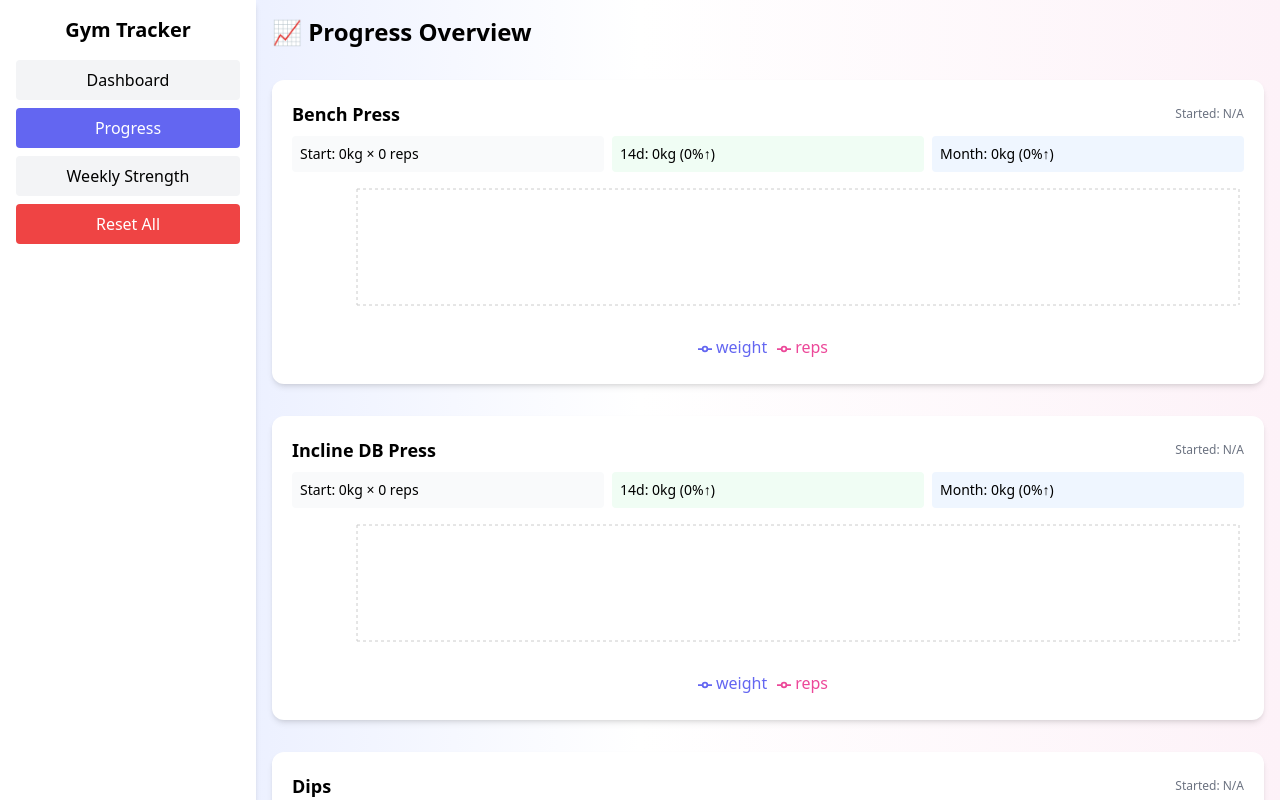
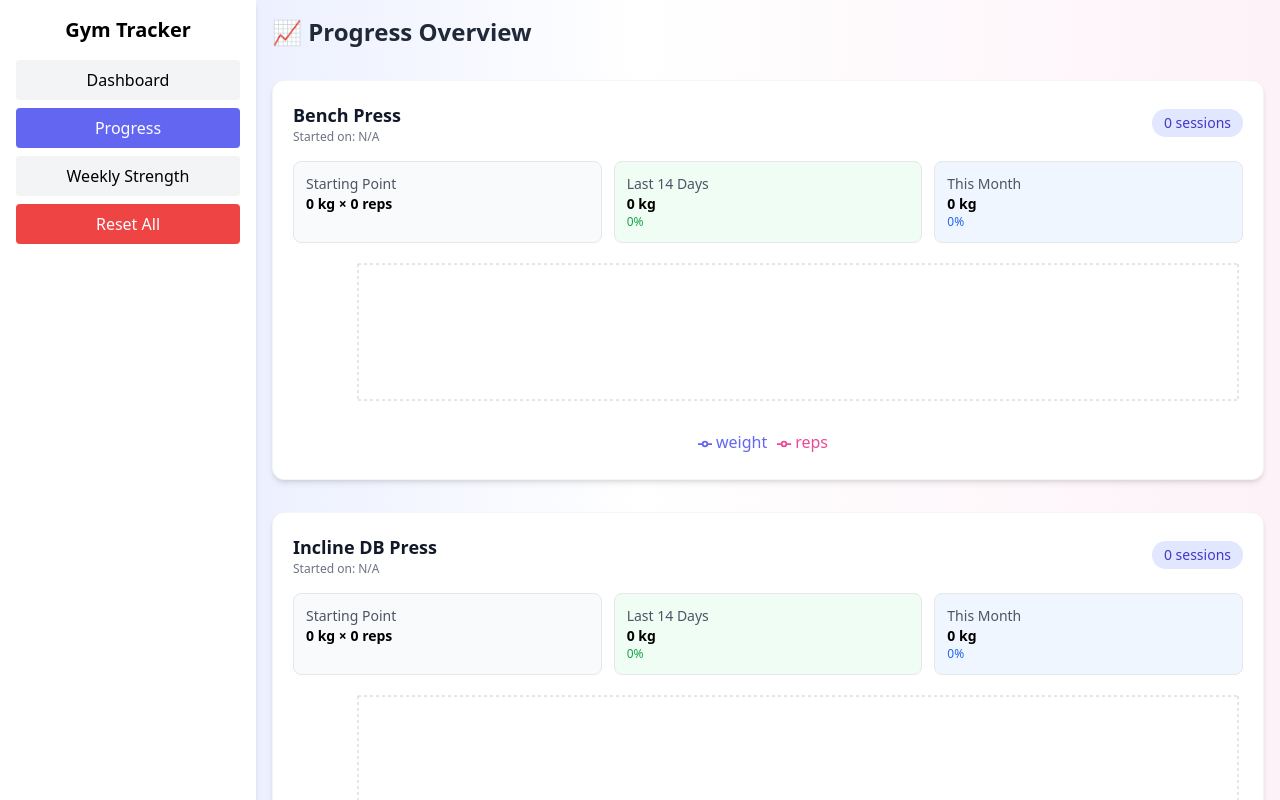
Before and after one commit to Ammar-Hus/gym-tracker1, a React (Create React App) app: page / in a window 1280 px wide. Both pictures are taken after a click on the button "Progress". Shown: the top 800 px of the page. Built offline with nearby package versions, Linux system fonts and the light colour scheme; the HTML template or start-up script is replaced by a standard one.

Commit message:
Update App.jsx

```diff
--- a/src/App.jsx
+++ b/src/App.jsx
@@ -117,19 +117,48 @@ export default function App(){
         {/* Progress */}
         {tab==='progress' && (
           <div className="space-y-8">
-            <div className="text-2xl font-bold">📈 Progress Overview</div>
-            {progressSummary.map(item=>(
-              <div key={item.exercise} className="p-5 rounded-xl bg-white shadow-md hover:shadow-lg transition">
-                <div className="flex justify-between items-center mb-2">
-                  <div className="font-semibold text-lg">{item.exercise}</div>
-                  <span className="text-xs text-gray-500">Started: {item.first.date || 'N/A'}</span>
+            <div className="text-2xl font-bold mb-6 text-gray-800">📈 Progress Overview</div>
+
+            {progressSummary.map(item => (
+              <div
+                key={item.exercise}
+                className="p-5 rounded-xl bg-white shadow-md hover:shadow-lg transition border border-gray-100"
+              >
+                {/* Header */}
+                <div className="flex justify-between items-center mb-4">
+                  <div>
+                    <div className="font-semibold text-lg text-gray-900">{item.exercise}</div>
+                    <div className="text-xs text-gray-500">Started on: {item.first.date || 'N/A'}</div>
+                  </div>
+                  <div className="text-sm px-3 py-1 rounded-full bg-indigo-100 text-indigo-700 font-medium">
+                    {item.avgMonth.count || 0} sessions
+                  </div>
                 </div>
-                <div className="grid grid-cols-1 sm:grid-cols-3 gap-2 text-sm mb-3">
-                  <div className="p-2 bg-gray-50 rounded">Start: {item.first.weight}kg × {item.first.reps} reps</div>
-                  <div className="p-2 bg-green-50 rounded">14d: {item.avg14.avgWeight}kg ({item.pct14 || 0}%↑)</div>
-                  <div className="p-2 bg-blue-50 rounded">Month: {item.avgMonth.avgWeight}kg ({item.pctMonth || 0}%↑)</div>
+
+                {/* Stats Grid */}
+                <div className="grid grid-cols-1 sm:grid-cols-3 gap-3 text-sm mb-4">
+                  <div className="p-3 rounded-lg bg-gray-50 border">
+                    <div className="text-gray-600">Starting Point</div>
+                    <div className="font-semibold">{item.first.weight} kg × {item.first.reps} reps</div>
+                  </div>
+                  <div className="p-3 rounded-lg bg-green-50 border">
+                    <div className="text-gray-600">Last 14 Days</div>
+                    <div className="font-semibold">{item.avg14.avgWeight} kg</div>
+                    <div className={`text-xs ${item.pct14 >= 0 ? 'text-green-600' : 'text-red-600'}`}>
+                      {item.pct14 ? `${item.pct14}%` : '0%'}
+                    </div>
+                  </div>
+                  <div className="p-3 rounded-lg bg-blue-50 border">
+                    <div className="text-gray-600">This Month</div>
+                    <div className="font-semibold">{item.avgMonth.avgWeight} kg</div>
+                    <div className={`text-xs ${item.pctMonth >= 0 ? 'text-blue-600' : 'text-red-600'}`}>
+                      {item.pctMonth ? `${item.pctMonth}%` : '0%'}
+                    </div>
+                  </div>
                 </div>
-                <ResponsiveContainer width="100%" height={180}>
+
+                {/* Chart */}
+                <ResponsiveContainer width="100%" height={200}>
                   <LineChart data={chartDataForExercise(item.exercise)}>
                     <CartesianGrid strokeDasharray="3 3" />
                     <XAxis dataKey="date" tickFormatter={d=>d.slice(5)} />
```
